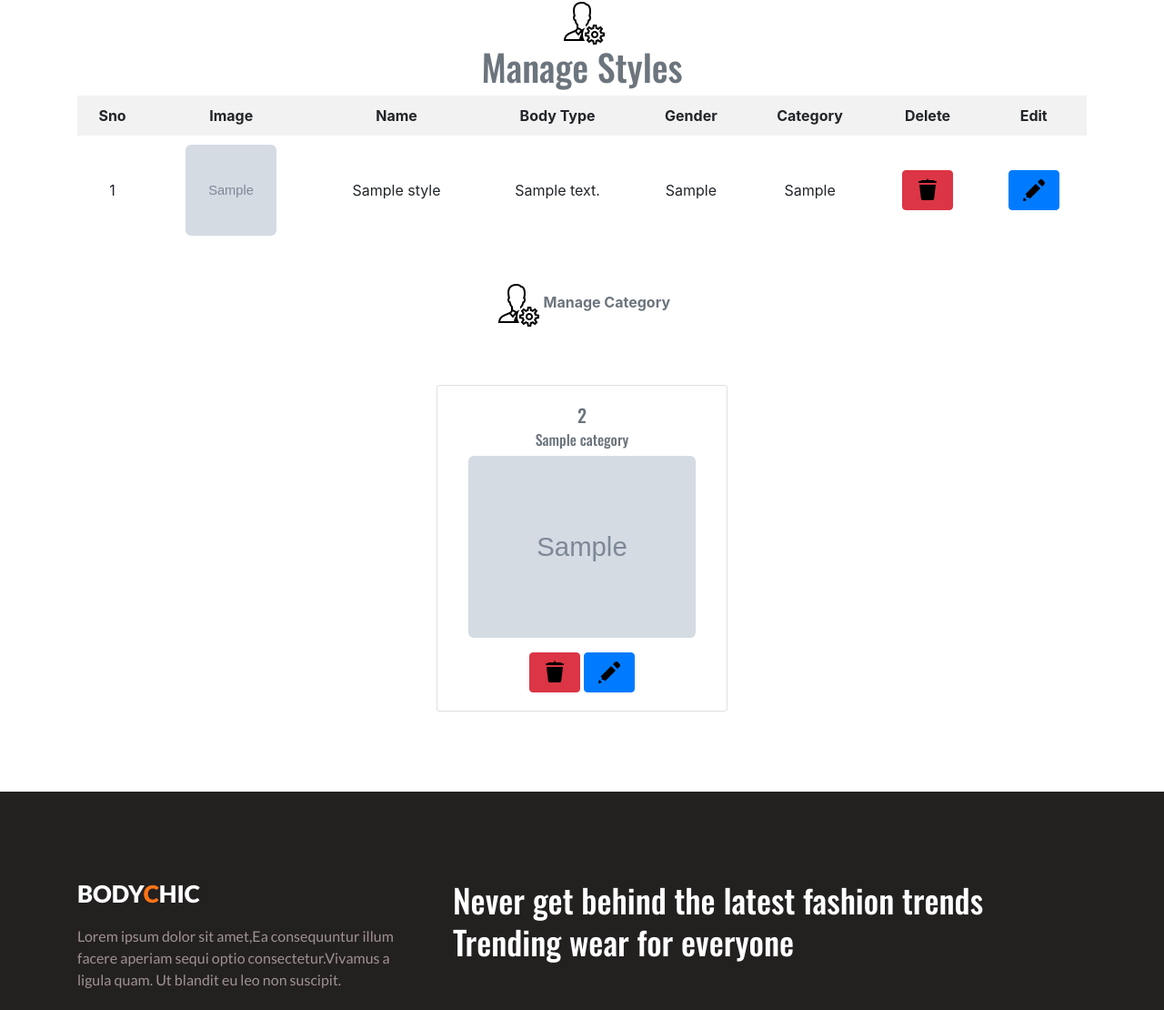
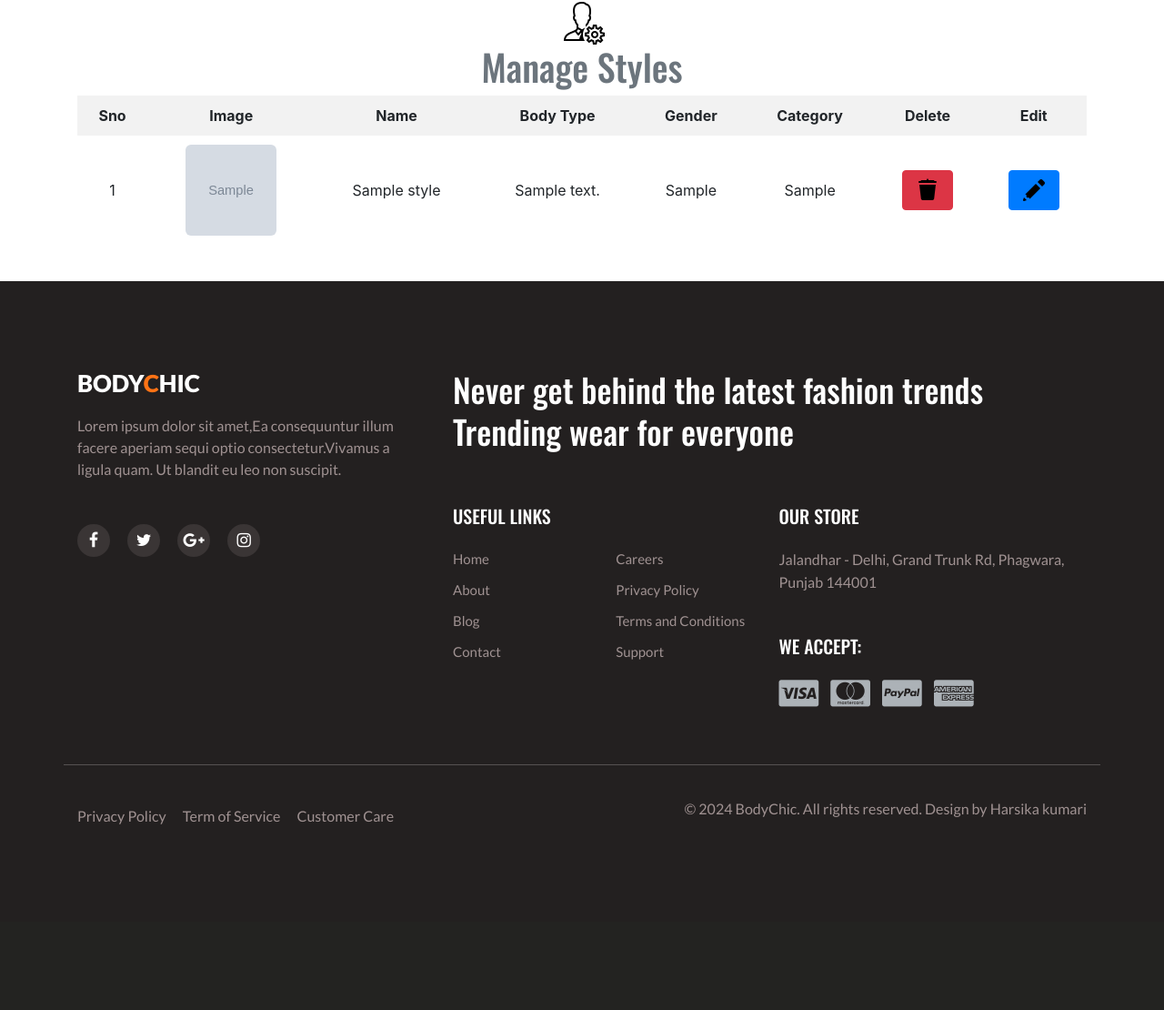
Before and after one commit to HarsikaKumari/BodyChic, a PHP site: page /styles.php in a window 1280 px wide. Shown: the part 1153-2263 px from the top of the page at 91% size. After the commit the page ends 2059 px from the top, so only its background shows below. Run offline with PHP 8.4, Linux system fonts and the light colour scheme; tables that the repository leaves empty or names only in its code hold one stand-in row (values such as "Sample post"); grey boxes marked "Sample" are stand-in pictures; some libraries are stand-ins or nearby versions.

Commit message:
fix(styles): remove the manage category part from the style page

```diff
--- a/styles.php
+++ b/styles.php
@@ -224,13 +224,13 @@ if (isset($_GET["msg"])) {
                     <tr>
                         <td><?php echo $sno; ?></td>
                         <td>
-                            <img src="style_images/<?php echo $data['image'] ?>" style="height:100px;width:100px;">
+                            <img src="style_images/<?php echo $data['image']?>" style="height:100px;width:100px;">
                         </td>
-                        <td><?php echo $data['name'] ?>
+                        <td><?php echo $data['name']?>
                         </td>
-                        <td><?php echo $data['bodytype'] ?></td>
-                        <td><?php echo $data['gender'] ?></td>
-                        <td><?php echo $data['category'] ?></td>
+                        <td><?php echo $data['bodytype']?></td>
+                        <td><?php echo $data['gender']?></td>
+                        <td><?php echo $data['category']?></td>
                         <td>
                             <a href="delete_style.php?id=<?php echo $data['id'] ?>" class="btn btn-danger">
                                 <img src="./assets/images/deleteIcon.png" alt="DeleteButton">
@@ -276,50 +276,6 @@ if (isset($_GET["msg"])) {
     </div>
 </div>
 
-<!-- Manage Category -->
-<div class="text-center text-secondary fs-5 pb-4 manage_category">
-    <img src="./assets/images/manageIcon.png" alt="addIcon" class="justify-center">
-    <strong>Manage Category</strong>
-    <div class=" d-flex align-items-center justify-content-center flex-wrap">
-
-        <?php
-        //1. database connect
-        include("config.php");
-        //2. query
-        //SELECT * from `table`
-        $query = "SELECT * from `category`";
-        //3. query run with database
-        $result = mysqli_query($connect, $query);
-        //4. result use
-        // print_r($result);
-        $sno = 1;
-        while ($data = mysqli_fetch_assoc($result)) {
-            //  print_r($data);
-            //  Array ( [id] => 6 [category_name] => Dresses [thumbnail] => 9998221411.jpg [status] => Active [created_at] => 2024-07-05 12:48:31.743273 )
-        ?>
-            <div class="card" style="width: 20rem; margin:4rem;">
-                <div class="card-body">
-                    <h5 class="card-title"><?php echo $s_no ?></h5>
-                    <h6 class="card-subtitle mb-2 text-muted"><?php echo $data["category_name"] ?></h6>
-                    <p class="card-img-top">
-                        <img src="category_images/<?php echo $data['thumbnail'] ?>" style="height:200px;width:250px;">
-                    </p>
-                    <a href="delete_category.php?id=<?php echo $data['id'] ?>" class="btn btn-danger">
-                        <img src="./assets/images/deleteIcon.png" alt="DeleteButton">
-                    </a>
-                    <a href="edit_category.php" class="btn btn-primary">
-                        <img src="./assets/images/editIcon.png" alt="EditButton">
-                    </a>
-                </div>
-            </div>
-
-        <?php
-            $s_no++;
-        }
-        ?>
-    </div>
-</div>
-
 <?php
 include("footer.php");
 ?>
```
